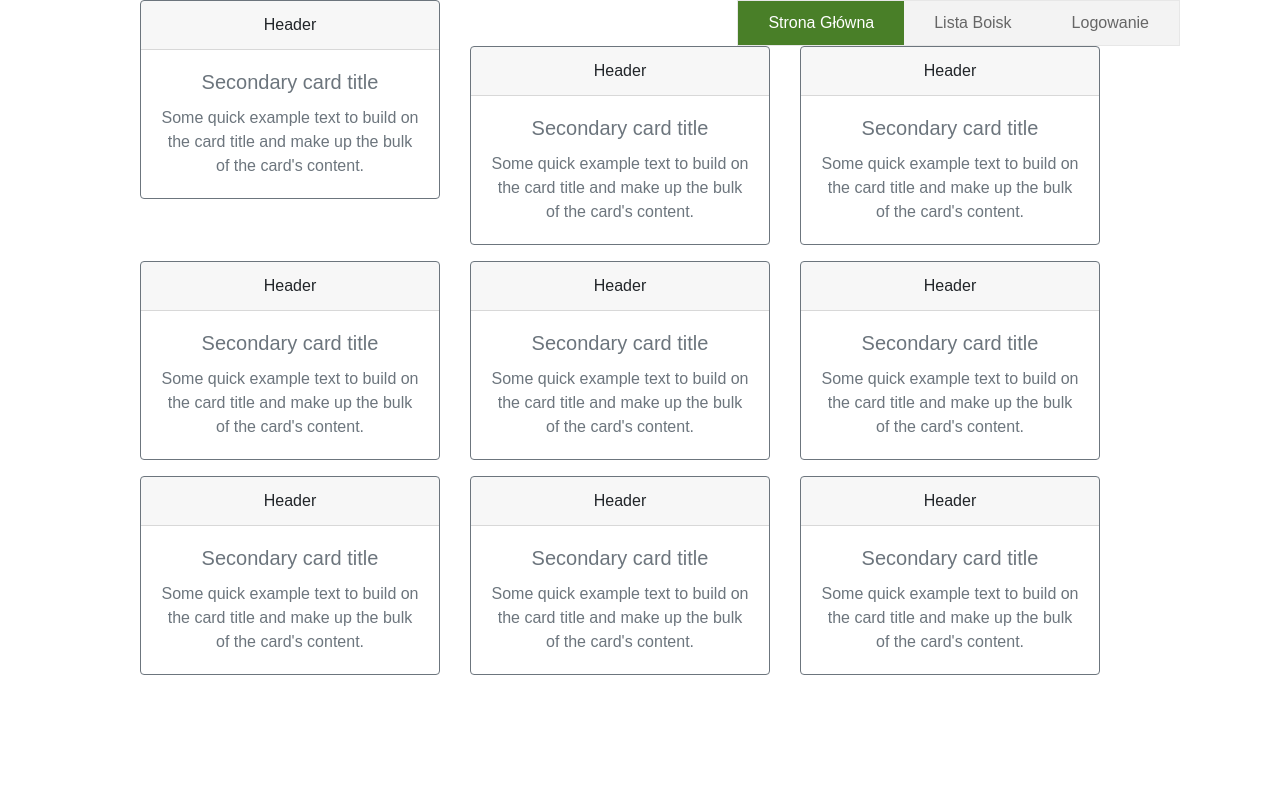
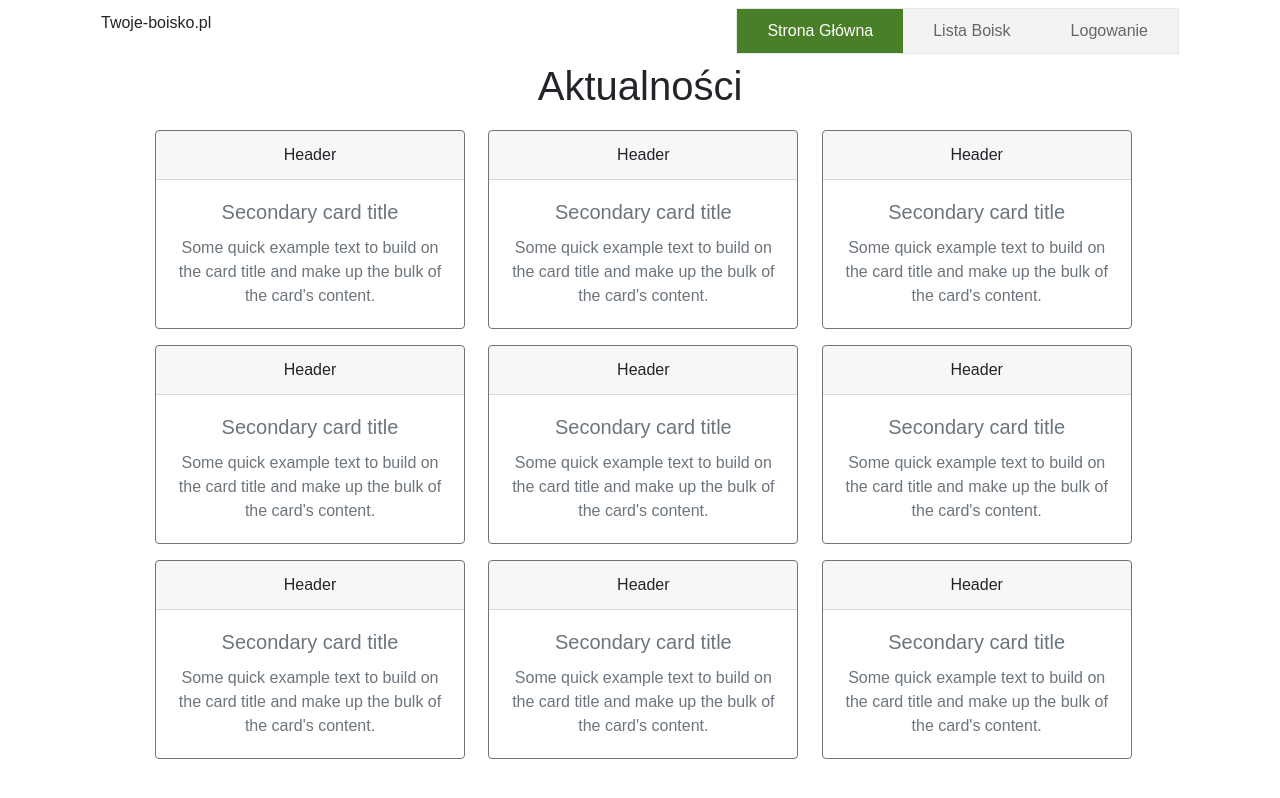
Before and after one commit to Aquarius96/twoje-boisko, a React (Create React App) app in the folder twoje-boisko-frontend/: page / in a window 1280 px wide. Built offline with nearby package versions, Linux system fonts and the light colour scheme.

Commit message:
Aktualnosci

```diff
--- a/twoje-boisko-frontend/src/components/App.css
+++ b/twoje-boisko-frontend/src/components/App.css
@@ -3,5 +3,5 @@
   }
 .news-tab{
     width: 1000px;
-    margin: 0 auto;
+    margin: 20px auto;
 }
--- a/twoje-boisko-frontend/src/components/App.js
+++ b/twoje-boisko-frontend/src/components/App.js
@@ -1,23 +1,23 @@
 import React, { Component } from 'react';
 import './App.css';
+import Navbar from './Navbar';
 import News from './News';
-
-import Navbar from './Navbar';
 class App extends Component {
   render() {
     return (
       <div className="App container">
       <Navbar />
-        <div class="news-tab">
-        <div class="float-left"> <News /></div>
-        <div class="float-left"> <News /></div>
-        <div class="float-left"> <News /></div>
-        <div class="float-left"> <News /></div>
-        <div class="float-left"> <News /></div>
-        <div class="float-left"> <News /></div>
-        <div class="float-left"> <News /></div>
-        <div class="float-left"> <News /></div>
-        <div class="float-left"> <News /></div>
+      <h1>Aktualności</h1>
+      <div class="news-tab row">
+        <div class="col-sm-4"> <News /></div>
+        <div class="col-sm-4"> <News /></div>
+        <div class="col-sm-4"> <News /></div>
+        <div class="col-sm-4"> <News /></div>
+        <div class="col-sm-4"> <News /></div>
+        <div class="col-sm-4"> <News /></div>
+        <div class="col-sm-4"> <News /></div>
+        <div class="col-sm-4"> <News /></div>
+        <div class="col-sm-4"> <News /></div>
         </div>
 
 
--- a/twoje-boisko-frontend/src/components/Navbar.js
+++ b/twoje-boisko-frontend/src/components/Navbar.js
@@ -4,7 +4,8 @@ import './Navbar.css';
 class Navbar extends Component {
     render() {
       return (
-        <div className="Navbar container">
+        <div className="navbar container">
+        <div><p>Twoje-boisko.pl</p></div>
          <ul>
             <li><a class="active" href="#home.html">Strona Główna</a></li>
             <li><a href="#list.html">Lista Boisk</a></li>
--- a/twoje-boisko-frontend/src/components/News.css
+++ b/twoje-boisko-frontend/src/components/News.css
@@ -1,4 +1,4 @@
 .card{
-    width: 300px;
-    margin-right: 30px;
+    width: 310px;
+    margin-right: 15px;
 }
```
